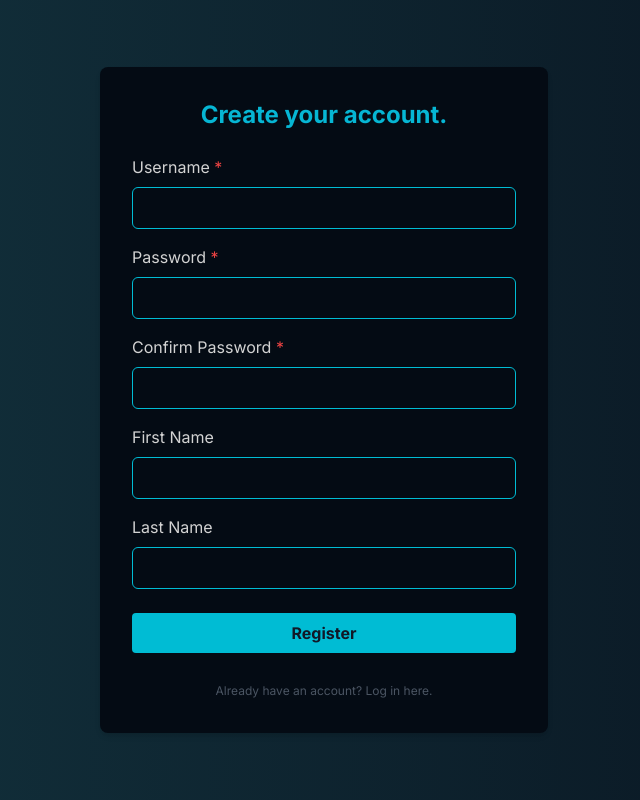
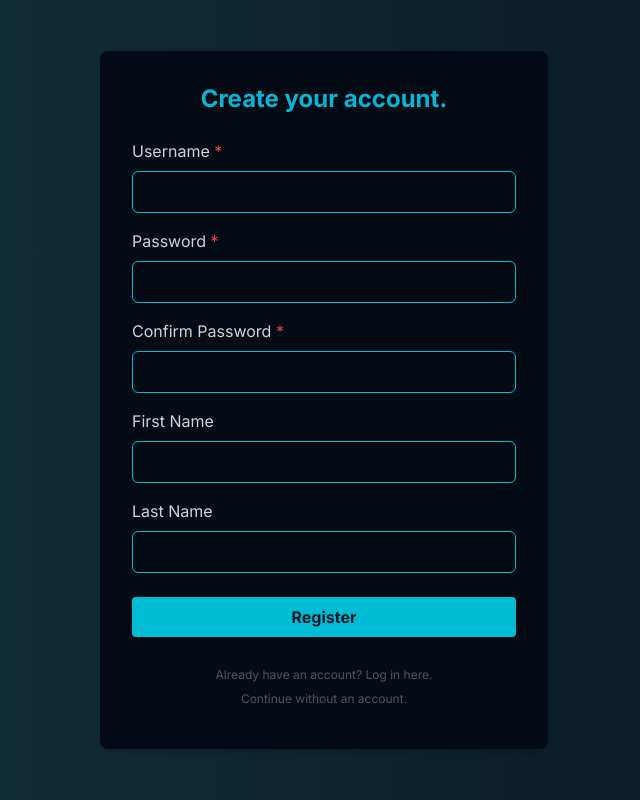
Before and after one commit to jansm04/stride, a Next.js app in the folder client/: page /auth/register in a window 1280 px wide. Shown: the whole page, without its empty margins (316-956 px from the left). Built offline with nearby package versions, Linux system fonts and the light colour scheme.

Commit message:
add option to access site without account

```diff
--- a/client/src/app/auth/login/page.tsx
+++ b/client/src/app/auth/login/page.tsx
@@ -101,13 +101,21 @@ export default function Login() {
           Log In
         </button>
 
-        <div className="text-center">
+        <div className="mb-2 text-center">
           <Link
             href='/auth/register'
             className="text-gray-600 text-xs hover:text-[--cyan] hover:underline">
               Don't have an account? Register here.
           </Link>
         </div>
+
+        <div className="text-center">
+          <Link
+            href='/'
+            className="text-gray-600 text-xs hover:text-[--cyan] hover:underline">
+              Continue without an account.
+          </Link>
+        </div>
       </form>
     </div>
   );
--- a/client/src/app/auth/register/page.tsx
+++ b/client/src/app/auth/register/page.tsx
@@ -159,6 +159,14 @@ export default function Register() {
               Already have an account? Log in here.
           </Link>
         </div>
+
+        <div className="mb-2 text-center">
+          <Link
+            href='/'
+            className="text-gray-600 text-xs hover:text-[--cyan] hover:underline">
+              Continue without an account.
+          </Link>
+        </div>
       </form>
     </div>
   );
```
